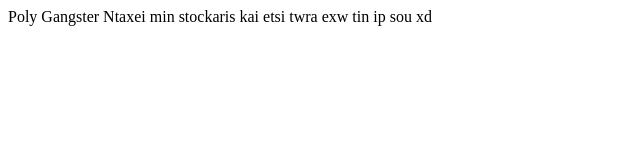
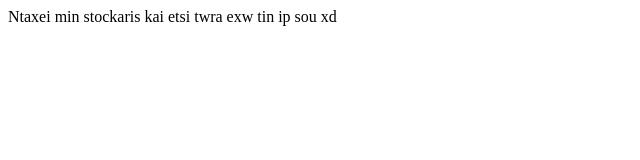
Before and after one commit to Carrotakis/wergqwegqwe, a plain HTML site: page index.html in a window 1280 px wide. Shown: the whole page, without its empty margins (0-640 px from the left). Drawn offline with Linux system fonts and the light colour scheme.

Commit message:
Update index.html

```diff
--- a/index.html
+++ b/index.html
@@ -1,9 +1,9 @@
 <!DOCTYPE html>
 <html>
     <head>
-       Poly Gangster
+       Ntaxei min
     </head>
     <body>
-      Ntaxei min stockaris kai etsi twra exw tin ip sou xd
+      stockaris kai etsi twra exw tin ip sou xd
     </body>
 </html>
```
